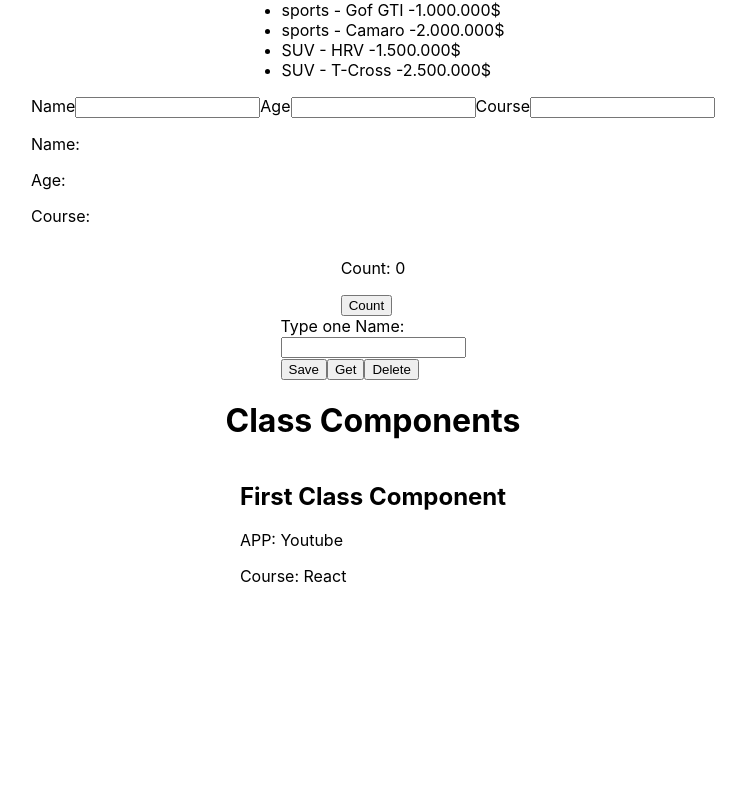
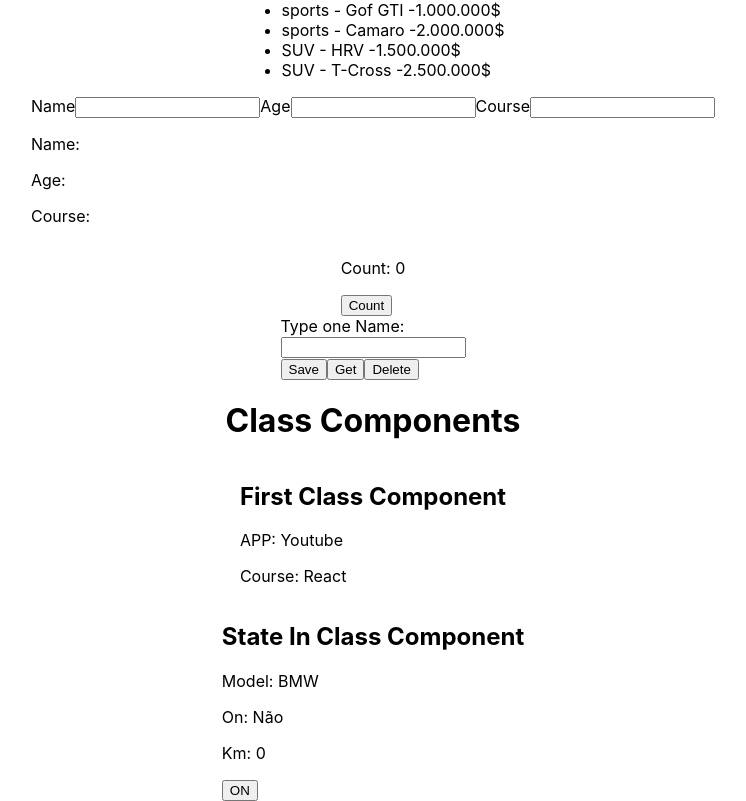
Before and after one commit to fabioramos18/React-Course, a React (Create React App) app in the folder initial-course-of-react/: page / in a window 1280 px wide. Shown: the part 336-1137 px from the top of the page, without its empty margins (267-1013 px from the left). Before the commit the page ends 938 px from the top, so only its background shows below. Built offline with nearby package versions, Linux system fonts and the light colour scheme.

Commit message:
State In Class Component

```diff
--- a/initial-course-of-react/src/App.js
+++ b/initial-course-of-react/src/App.js
@@ -5,6 +5,7 @@ import { HookUseEffect } from './components/HookUseEffect'
 import './App.css'
 import { LocalStorage } from './components/LocalStorage'
 import ClassComponents from './components/ClassComponets'
+import StateInClassComponents from './components/StateInClassComponents'
 const App = () => {
 
   return (
@@ -17,6 +18,7 @@ const App = () => {
 
       <h1>Class Components</h1>
       <ClassComponents canal="Youtube" course="React"/>
+      <StateInClassComponents/>
     </div>
   )
 }
--- /dev/null
+++ b/initial-course-of-react/src/components/StateInClassComponents.js
@@ -0,0 +1,33 @@
+import React from 'react'
+
+export default class StateInClassComponents extends React.Component{
+
+    constructor(props){
+        super(props)
+        this.model="BMW"
+        this.state={
+            on:false,
+            Km:0,
+        }
+    }
+
+    onOff(){
+        this.setState({on:!this.state.on})
+    }
+
+    render(){
+        return(
+            <div>
+                <h2>State In Class Component</h2>
+                <p>Model: {this.model}</p>
+                <p>On: {this.state.on ? 'Sim': 'Não'}</p>
+                <p>Km: {this.state.Km}</p>
+
+                <button onClick={()=>this.onOff()}>
+                    {this.state.on? 'Off': 'ON'}
+                </button>
+            </div>
+
+        )
+    }
+}
```
